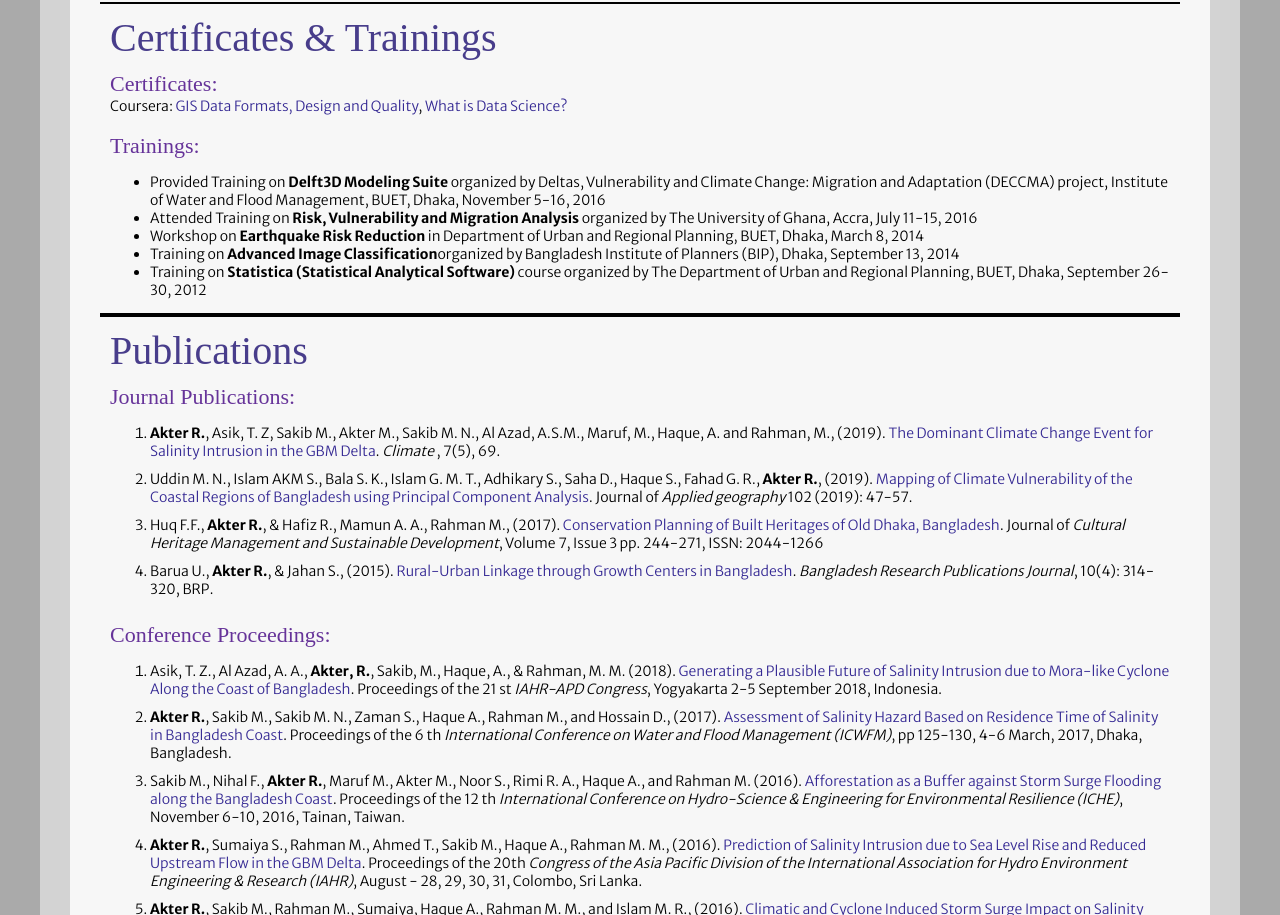
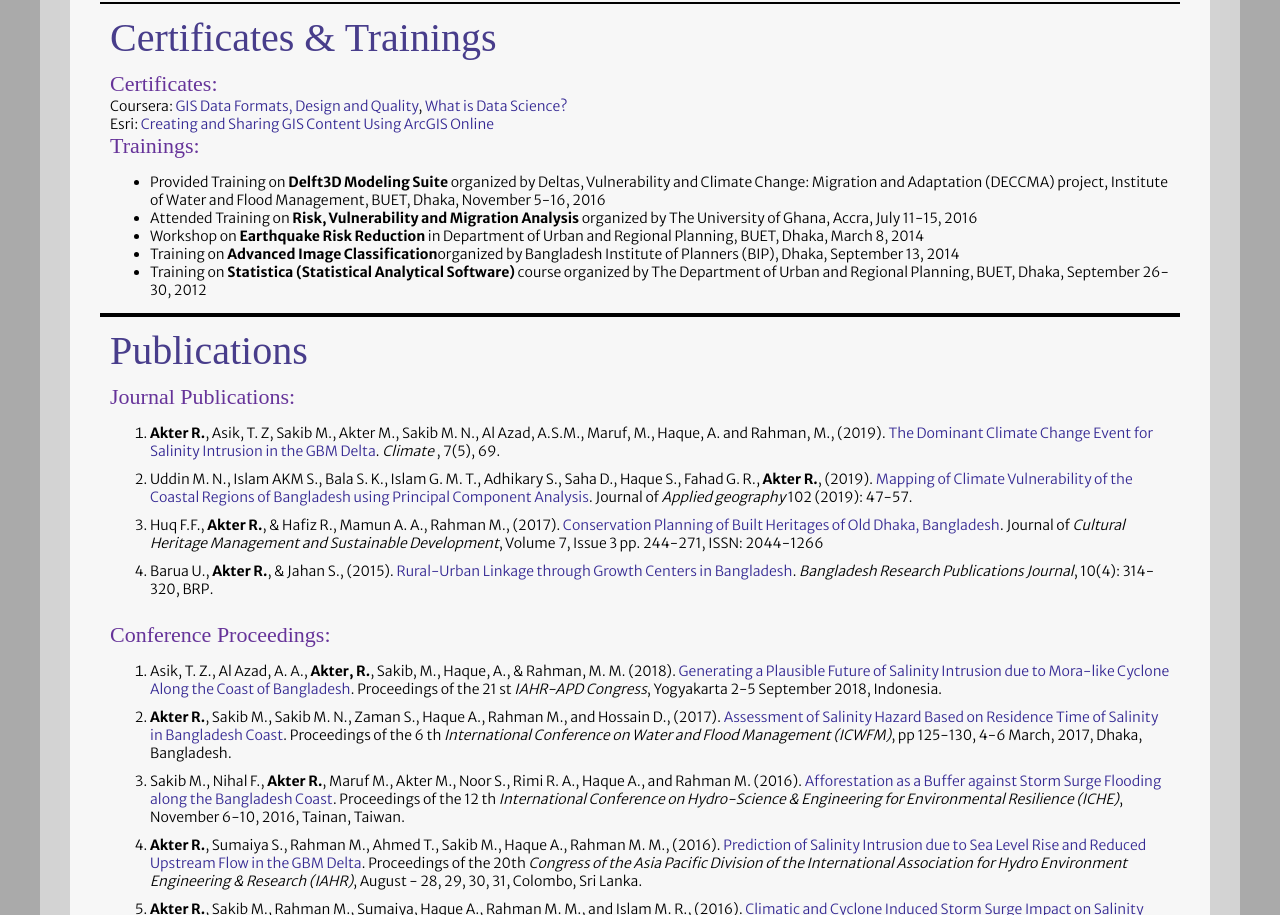
Before and after one commit to rabeyaakter08/rabeyaakter08.github.io, a plain HTML site: page index.html in a window 1280 px wide. Shown: the part 2328-3243 px from the top of the page. Drawn offline with nearby package versions, Linux system fonts and the light colour scheme; a web font is replaced by a local one.

Commit message:
update certi

```diff
--- a/index.html
+++ b/index.html
@@ -332,6 +332,8 @@
                         <label class:"name-list">Coursera:</label>
 						<a href="./files/R_Akter_GIS_certificates.pdf" target="_blank">GIS Data Formats, Design and Quality</a>,
 						<a href="./files/R_Akter_DataScience_certificates.pdf" target="_blank"> What is Data Science?</a> <br>
+						 <label class:"name-list">Esri:</label>
+						 <a href="https://www.esri.com/training/TrainingRecord/Certificate/ra036018_CAS/5f717a32f37ac0193464fd87/420" target="_blank">Creating and Sharing GIS Content Using ArcGIS Online</a>
 						<br>
 						 <h4>Trainings:</h4>
 						<ul>
```
Also changed, not shown: 1 other file.
